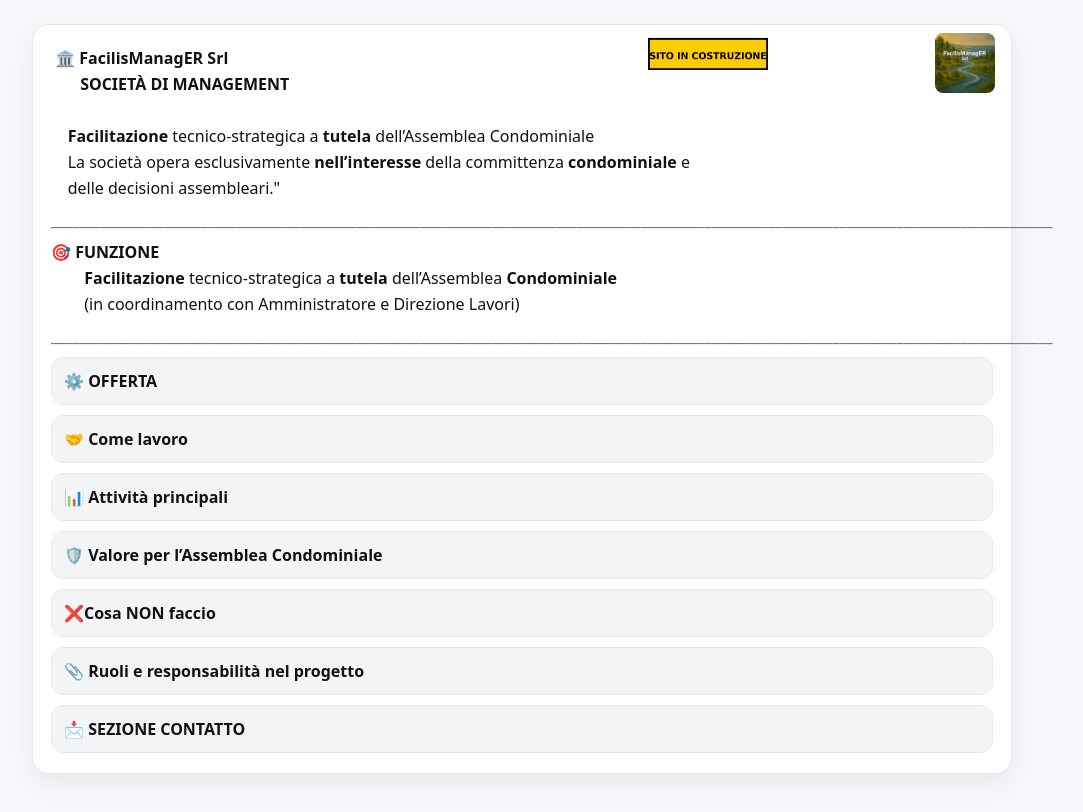
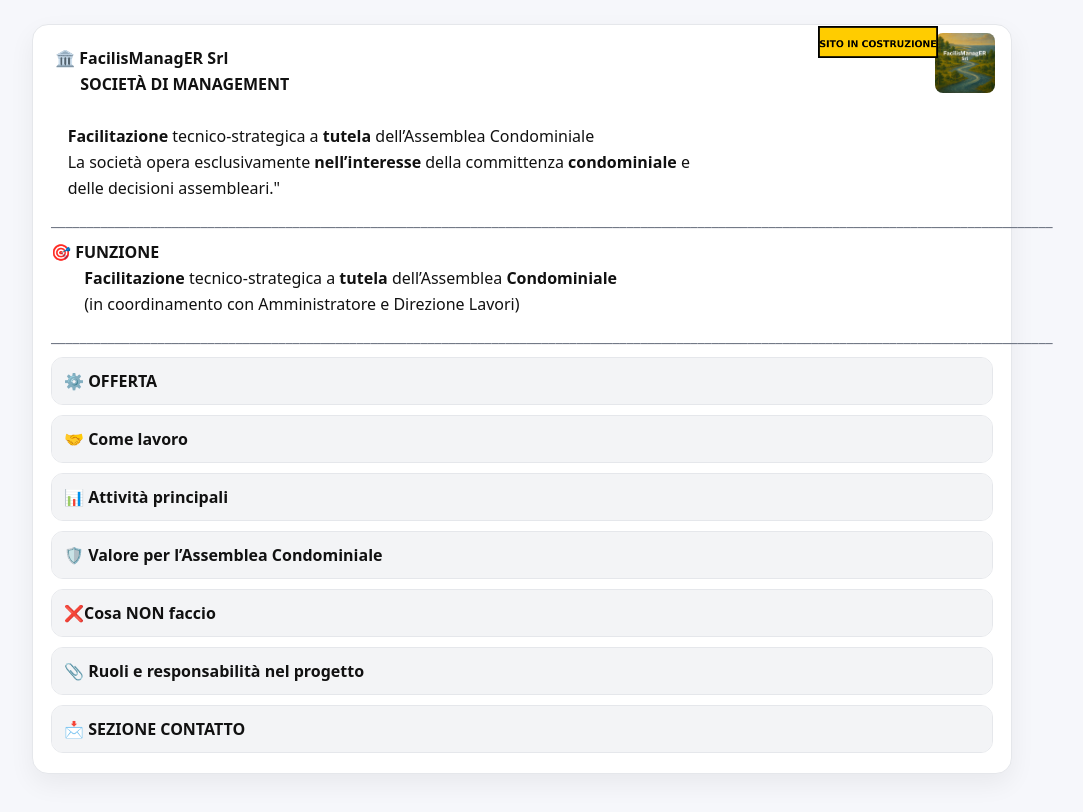
Before and after one commit to enricoronconi/facilis, a React (Vite) app: page / in a window 1280 px wide. Shown: the whole page, without its empty margins (118-1201 px from the left). Built offline with nearby package versions, Linux system fonts and the light colour scheme.

Commit message:
update site

```diff
--- a/src/styles.css
+++ b/src/styles.css
@@ -90,8 +90,8 @@ body {
 
 .under-construction {
   position: fixed;
-  top: 1cm;          /* 👈 2 centimetri dal bordo superiore */
-  right: calc(16px + 10cm);       /* allineato a destra */
+  top: 0.7cm;          /* 👈 2 centimetri dal bordo superiore */
+  right: calc(16px + 5.5cm);       /* allineato a destra */
   left: auto;
   z-index: 1000;
 }
```
